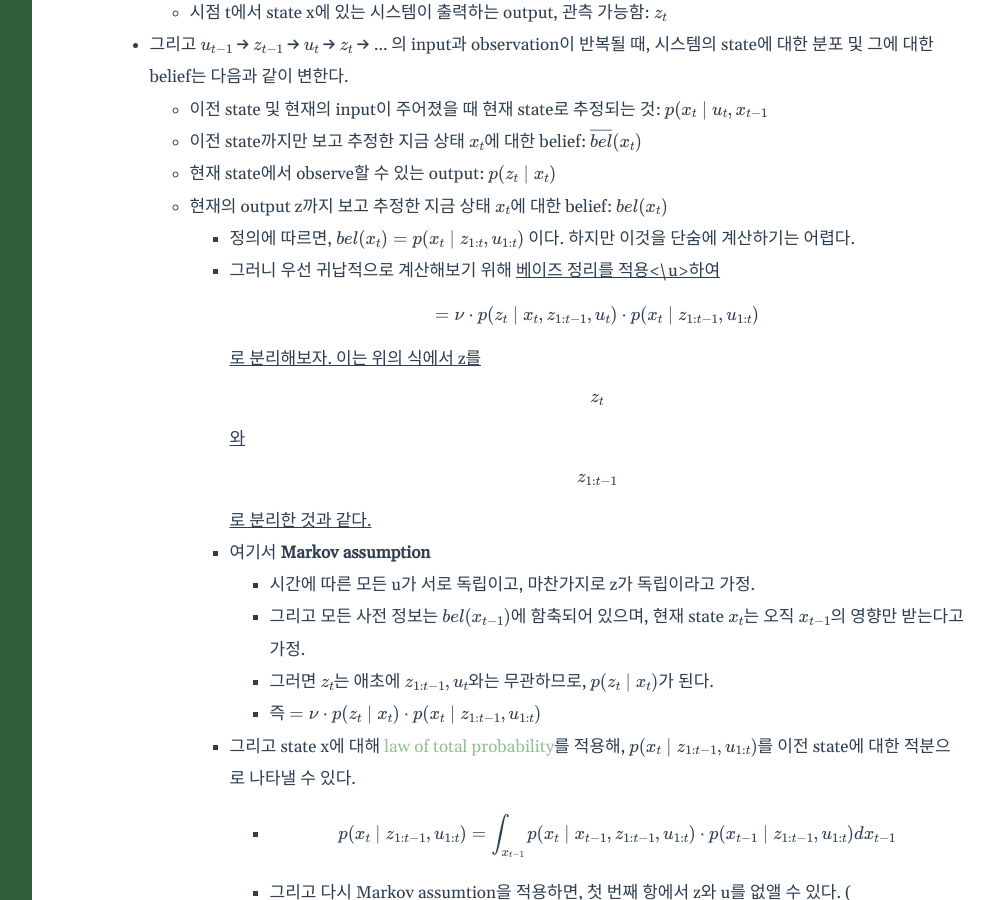
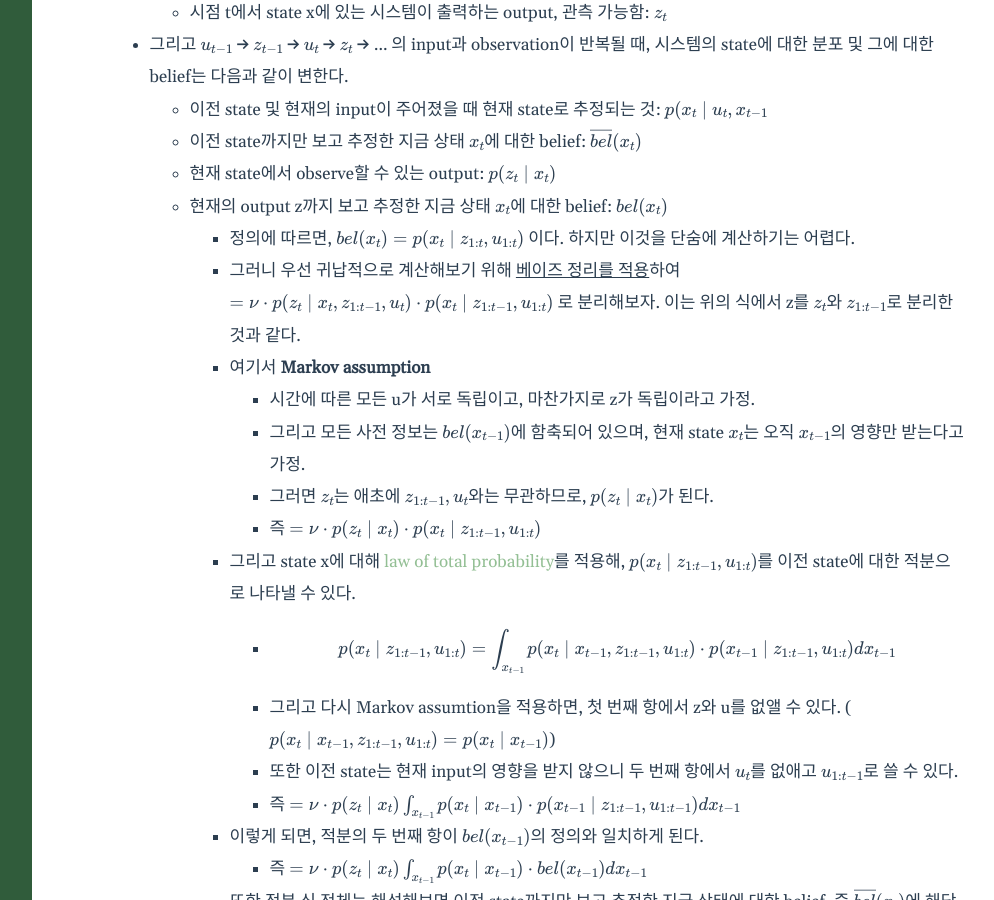
Before and after one commit to froggo-roggo/froggo-roggo.github.io, a Jekyll site: the page built from _posts/2024-07-23-kalmanfilter.markdown, in a window 1280 px wide and 900 px high, scrolled down 2624 px. Shown: the whole window, without its empty margins (238-1232 px from the left). Built offline with Jekyll 4.4.1, drawn with Linux system fonts in a browser that asks for light colours.

```diff
--- a/_posts/2024-07-23-kalmanfilter.markdown
+++ b/_posts/2024-07-23-kalmanfilter.markdown
@@ -60,7 +60,7 @@ use_math: true
   - 현재 state에서 observe할 수 있는 output: $$p(z_t \mid x_t)$$
   - 현재의 output z까지 보고 추정한 지금 상태 $$x_t$$에 대한 belief: $$bel(x_t)$$
     - 정의에 따르면, $$bel(x_t) = p(x_t \mid z_{1:t}, u_{1:t})$$ 이다. 하지만 이것을 단숨에 계산하기는 어렵다.
-	- 그러니 우선 귀납적으로 계산해보기 위해 <u>베이즈 정리를 적용<\u>하여 $$=\nu \cdot p(z_t \mid x_t, z_{1:t-1}, u_t) \cdot p(x_t \mid z_{1:t-1}, u_{1:t})$$ 로 분리해보자. 이는 위의 식에서 z를 $$z_t$$와 $$z_{1:t-1}$$로 분리한 것과 같다.
+	- 그러니 우선 귀납적으로 계산해보기 위해 <u>베이즈 정리를 적용</u>하여 $$=\nu \cdot p(z_t \mid x_t, z_{1:t-1}, u_t) \cdot p(x_t \mid z_{1:t-1}, u_{1:t})$$ 로 분리해보자. 이는 위의 식에서 z를 $$z_t$$와 $$z_{1:t-1}$$로 분리한 것과 같다.
 	- 여기서 **Markov assumption**
 	  - 시간에 따른 모든 u가 서로 독립이고, 마찬가지로 z가 독립이라고 가정.
 	  - 그리고 모든 사전 정보는 $$bel(x_{t-1})$$에 함축되어 있으며, 현재 state $$x_t$$는 오직 $$x_{t-1}$$의 영향만 받는다고 가정.
```
